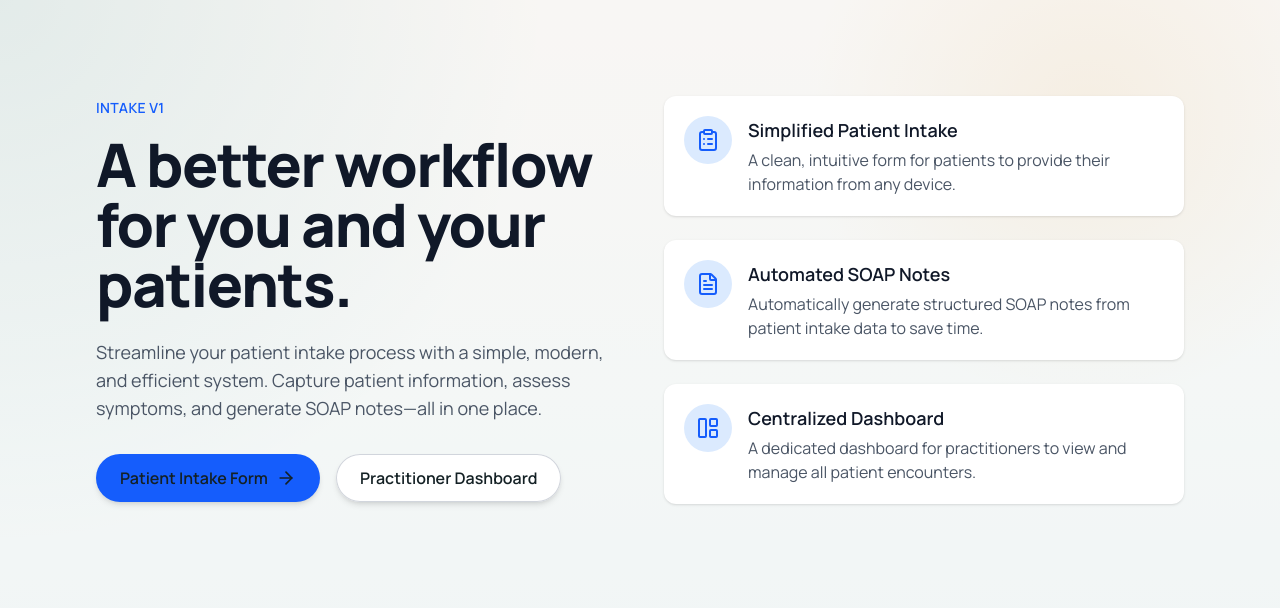
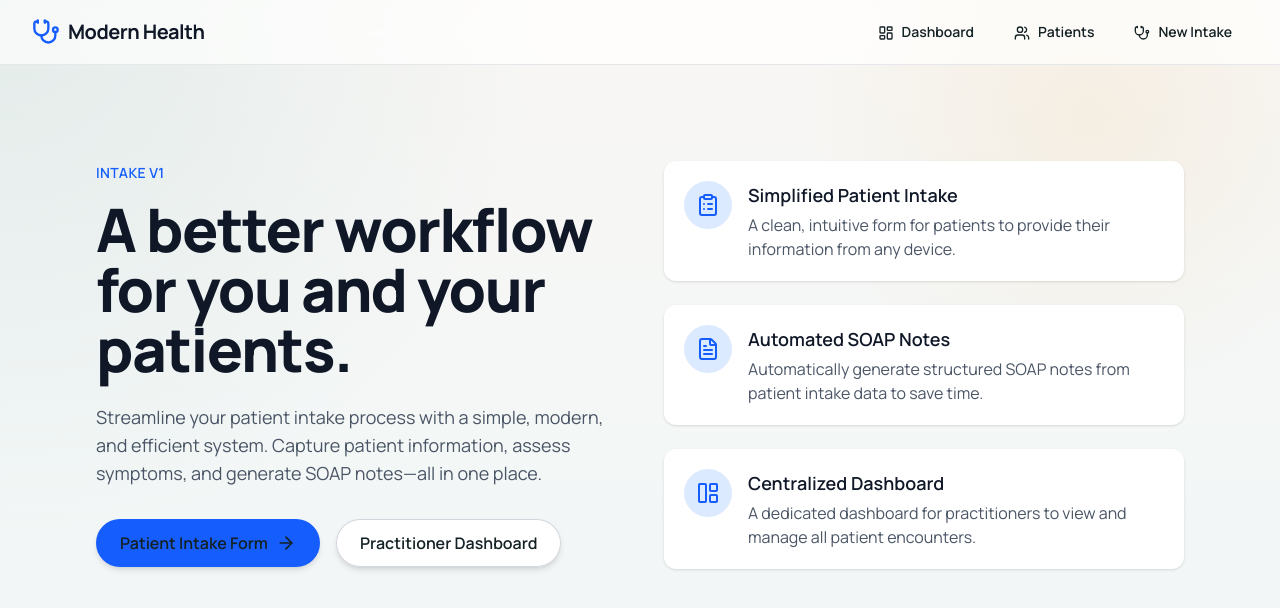
Before and after one commit to GaneshDatta96/intakev1, a Next.js app: page / in a window 1280 px wide. Shown: the top 608 px of the page. Built offline with nearby package versions, Linux system fonts and the light colour scheme.

Commit message:
feat: add global navigation and build log

```diff
--- a/src/app/layout.tsx
+++ b/src/app/layout.tsx
@@ -1,5 +1,6 @@
 import type { Metadata } from "next";
 import { IBM_Plex_Mono, Manrope } from "next/font/google";
+import { GlobalHeader } from "@/components/layout/header";
 import "./globals.css";
 
 const manrope = Manrope({
@@ -29,7 +30,10 @@ export default function RootLayout({
       lang="en"
       className={`${manrope.variable} ${ibmPlexMono.variable} h-full antialiased`}
     >
-      <body className="min-h-full flex flex-col">{children}</body>
+      <body className="min-h-full flex flex-col bg-gray-50">
+        <GlobalHeader />
+        <main className="flex-1 flex flex-col">{children}</main>
+      </body>
     </html>
   );
 }
--- /dev/null
+++ b/src/components/layout/header.tsx
@@ -0,0 +1,47 @@
+
+"use client";
+
+import Link from "next/link";
+import { usePathname } from "next/navigation";
+import { Stethoscope, Users, LayoutDashboard } from "lucide-react";
+import clsx from "clsx";
+
+const navigation = [
+  { name: "Dashboard", href: "/dashboard", icon: LayoutDashboard },
+  { name: "Patients", href: "/patients", icon: Users },
+  { name: "New Intake", href: "/intake", icon: Stethoscope },
+];
+
+export function GlobalHeader() {
+  const pathname = usePathname();
+
+  return (
+    <header className="sticky top-0 z-10 border-b border-gray-200 bg-white/80 backdrop-blur-lg">
+      <div className="mx-auto flex h-16 max-w-[1600px] items-center justify-between px-4 sm:px-6 lg:px-8">
+        <Link href="/" className="flex items-center gap-2">
+          <Stethoscope className="h-7 w-7 text-blue-600" />
+          <span className="text-xl font-bold tracking-tight text-gray-900">
+            Modern Health
+          </span>
+        </Link>
+        <nav className="flex items-center gap-2">
+          {navigation.map((item) => (
+            <Link
+              key={item.name}
+              href={item.href}
+              className={clsx(
+                "rounded-full px-4 py-2 text-sm font-semibold transition-colors",
+                pathname === item.href
+                  ? "bg-blue-600 text-white"
+                  : "text-gray-600 hover:bg-gray-100"
+              )}
+            >
+              <item.icon className="mr-2 inline h-4 w-4" />
+              {item.name}
+            </Link>
+          ))}
+        </nav>
+      </div>
+    </header>
+  );
+}
```
Also changed, not shown: build.txt (added).
